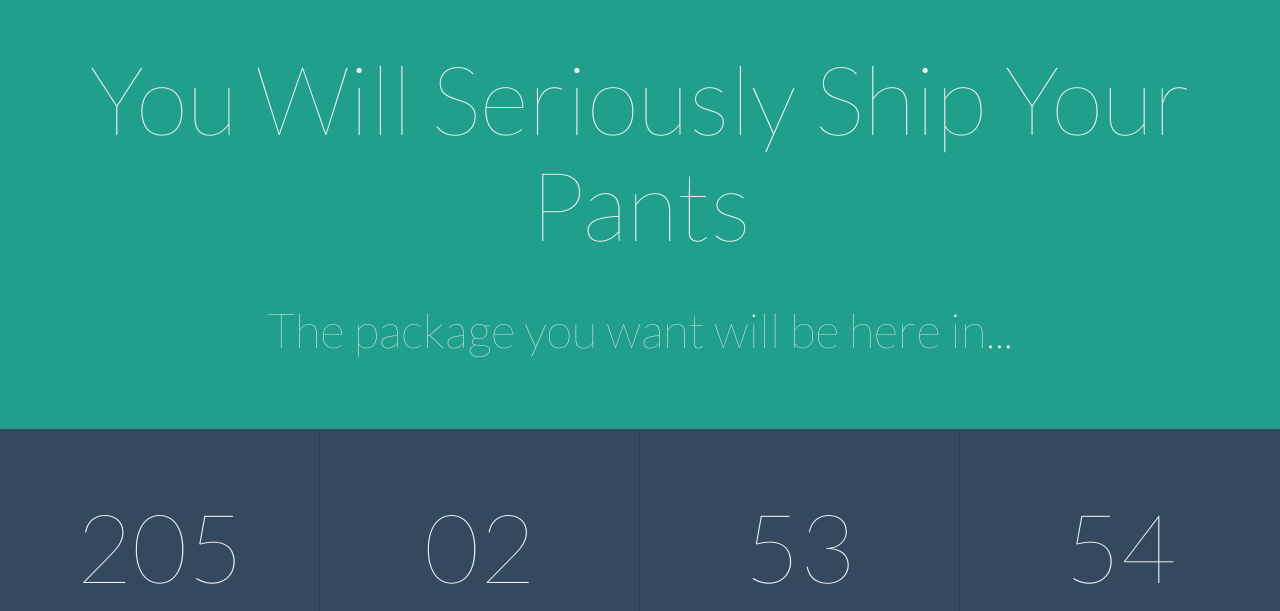
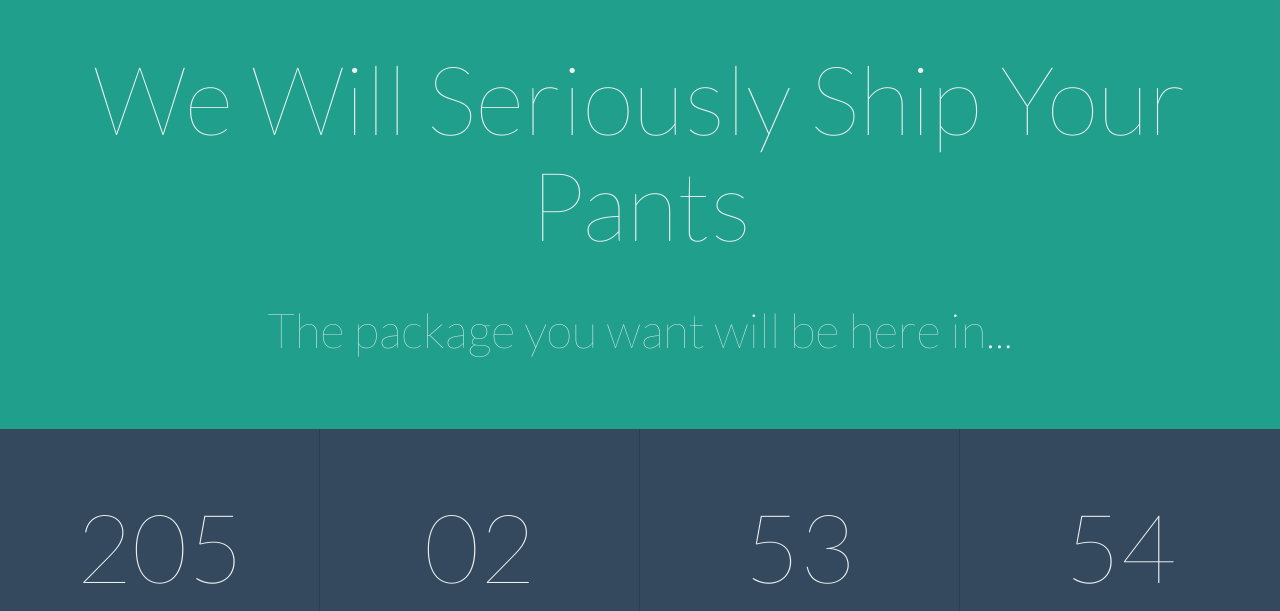
Before and after one commit to augiekaz/groupProject, a plain HTML site: page index.html in a window 1280 px wide. Shown: the part 147-758 px from the top of the page. Drawn offline with Linux system fonts and the light colour scheme.

Commit message:
changed you to we in slogan

```diff
--- a/index.html
+++ b/index.html
@@ -45,7 +45,7 @@
     <section class="main">
     	<div class="container">
 			<span class="logo"><img src="images/logopic2.png" alt="Boxed"></span>
-			<h1 class="main-heading">You Will Seriously Ship Your Pants</h1>
+			<h1 class="main-heading">We Will Seriously Ship Your Pants</h1>
 			<h1 class="sub-heading">The package you want will be here in...</h1>
     	</div>
     </section> <!-- end main -->
```
